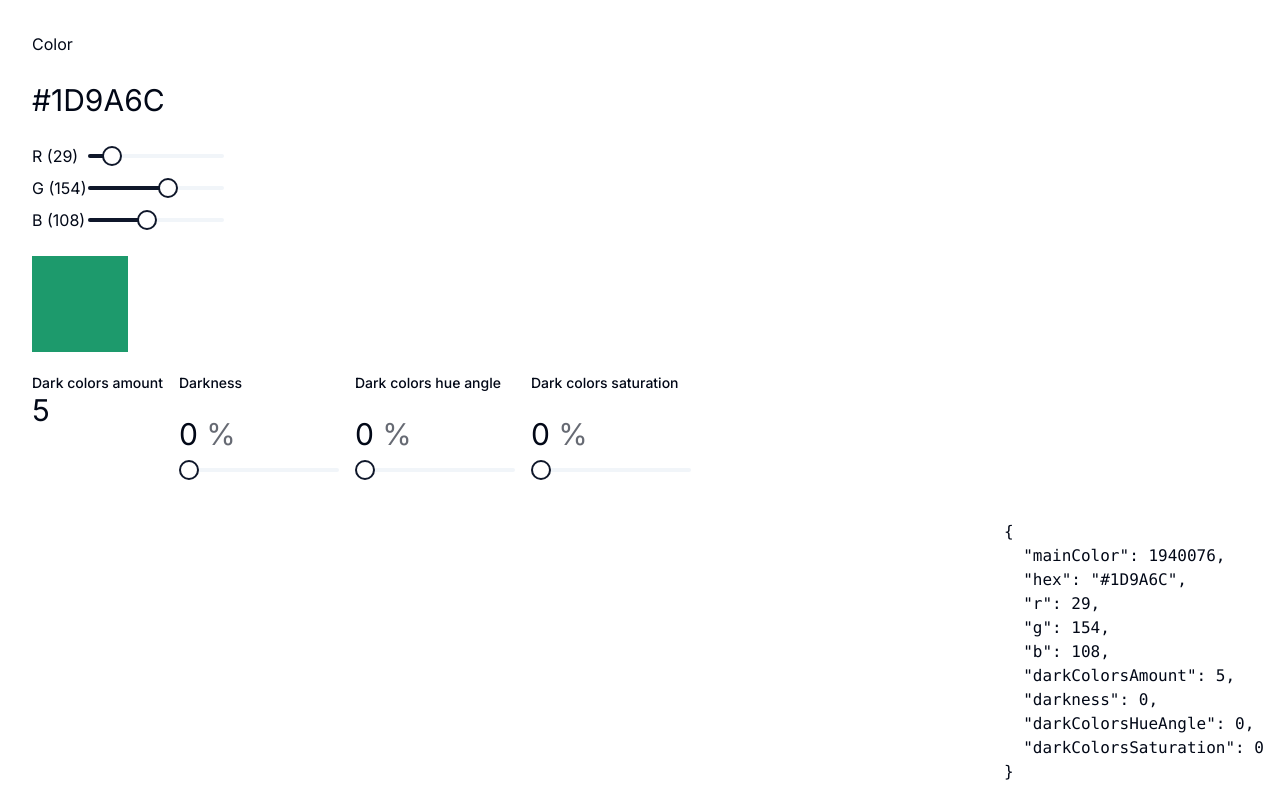
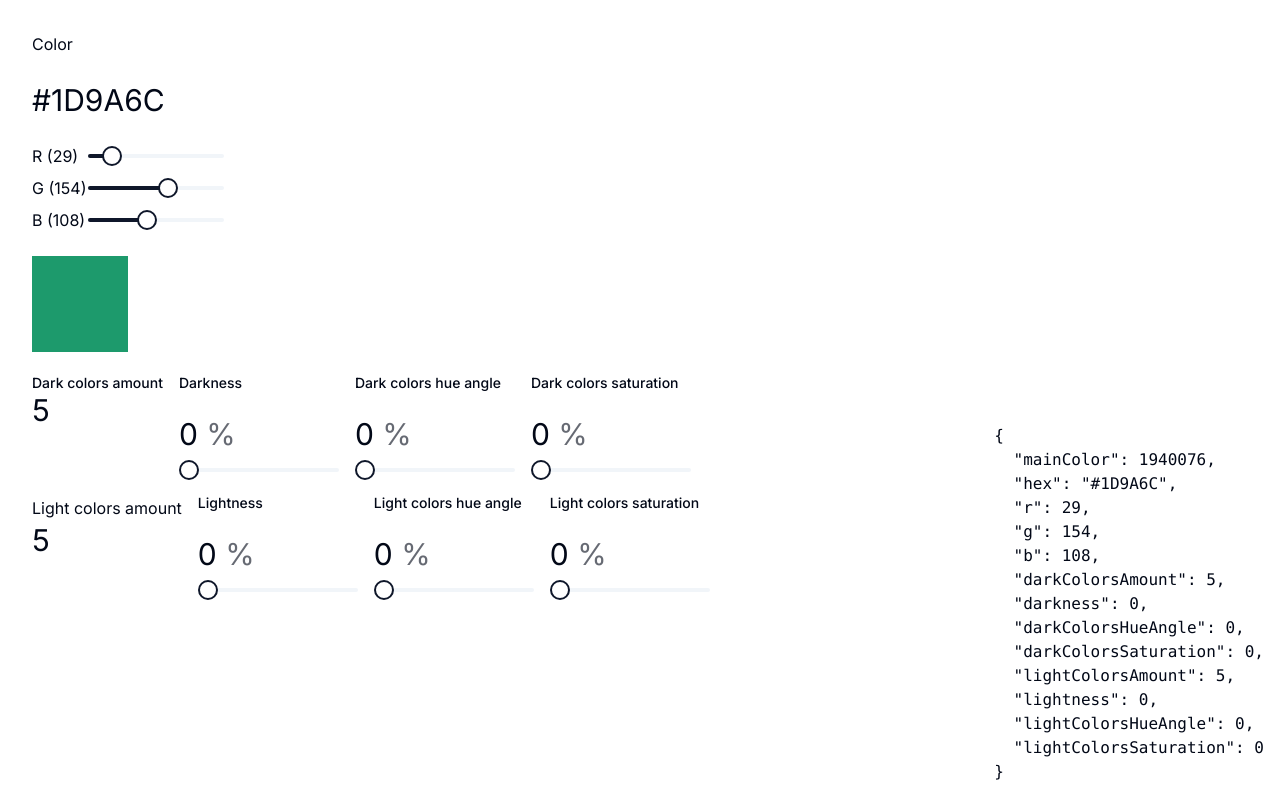
Before and after one commit to JairHuamanBellido/Oxidus, a Next.js app: page / in a window 1280 px wide. Built offline with nearby package versions, Linux system fonts and the light colour scheme.

Commit message:
feat(theme): add light theme setting

```diff
--- /dev/null
+++ b/app/components/LightThemeSettingSection.tsx
@@ -0,0 +1,73 @@
+import { useThemeContext } from "@/components/contexts/ThemeContext/ThemeContext";
+import { Input } from "@/components/ui/input";
+import { Label } from "@radix-ui/react-label";
+import ThemeSettingSlider from "./ThemeSettingSlider";
+
+export default function LightThemeSettingSection() {
+  const {
+    setLightThemeSettings,
+    lightColorsAmount,
+    lightColorsHueAngle,
+    lightColorsSaturation,
+    lightness,
+  } = useThemeContext();
+
+  return (
+    <div className="flex space-x-4">
+      <div className="flex flex-col">
+        <Label>Light colors amount</Label>
+        <Input
+          type="number"
+          className="inline-block border-none p-0 text-3xl w-10 focus-visible:ring-0 focus-visible:ring-offset-0"
+          minLength={0}
+          maxLength={2}
+          value={lightColorsAmount}
+          onChange={(e) =>
+            setLightThemeSettings({
+              lightColorsAmount: parseInt(e.target.value),
+              lightColorsHueAngle,
+              lightColorsSaturation,
+              lightness,
+            })
+          }
+        />
+      </div>
+      <ThemeSettingSlider
+        label="Lightness"
+        value={lightness}
+        onValueChange={(val) =>
+          setLightThemeSettings({
+            lightColorsAmount,
+            lightColorsHueAngle,
+            lightColorsSaturation,
+            lightness: val,
+          })
+        }
+      />
+      <ThemeSettingSlider
+        label="Light colors hue angle"
+        value={lightColorsHueAngle}
+        onValueChange={(val) =>
+          setLightThemeSettings({
+            lightColorsAmount,
+            lightColorsHueAngle: val,
+            lightColorsSaturation,
+            lightness,
+          })
+        }
+      />
+      <ThemeSettingSlider
+        label="Light colors saturation"
+        value={lightColorsSaturation}
+        onValueChange={(val) =>
+          setLightThemeSettings({
+            lightColorsAmount,
+            lightColorsHueAngle,
+            lightColorsSaturation: val,
+            lightness,
+          })
+        }
+      />
+    </div>
+  );
+}
--- a/app/page.tsx
+++ b/app/page.tsx
@@ -8,6 +8,7 @@ import {
 import { HexInput } from "@/app/components/HexInput";
 import { RGBSliders } from "@/app/components/RGBSliders";
 import DarkThemeSettingSection from "./components/DarkThemeSettingSection";
+import LightThemeSettingSection from "./components/LightThemeSettingSection";
 
 export default function Home() {
   return (
@@ -32,6 +33,7 @@ function PageContent() {
 
       <div className={"w-24 h-24"} style={{ backgroundColor: hex }}></div>
       <DarkThemeSettingSection />
+      <LightThemeSettingSection />
     </main>
   );
 }
--- a/components/contexts/ThemeContext/ThemeContext.tsx
+++ b/components/contexts/ThemeContext/ThemeContext.tsx
@@ -13,6 +13,10 @@ export type ThemeVariables = {
   darkness: number;
   darkColorsHueAngle: number;
   darkColorsSaturation: number;
+  lightColorsAmount: number;
+  lightness: number;
+  lightColorsHueAngle: number;
+  lightColorsSaturation: number;
 };
 
 export type ThemeContextType = ThemeVariables & {
@@ -26,6 +30,15 @@ export type ThemeContextType = ThemeVariables & {
       | "darkColorsHueAngle"
       | "darkness"
       | "darkColorsSaturation"
+    >,
+  ) => void;
+  setLightThemeSettings: (
+    lightThemeSettings: Pick<
+      ThemeVariables,
+      | "lightColorsAmount"
+      | "lightColorsHueAngle"
+      | "lightness"
+      | "lightColorsSaturation"
     >,
   ) => void;
 };
@@ -45,6 +58,10 @@ function getThemeVariablesDefaultValues(): ThemeVariables {
     darkness: 0,
     darkColorsHueAngle: 0,
     darkColorsSaturation: 0,
+    lightColorsAmount: 5,
+    lightness: 0,
+    lightColorsHueAngle: 0,
+    lightColorsSaturation: 0,
   };
 }
 
@@ -54,6 +71,7 @@ const ThemeContext = createContext<ThemeContextType>({
   setRGB: () => {},
   setHex: () => {},
   setDarkThemeSettings: () => {},
+  setLightThemeSettings: () => {},
 });
 
 export function ThemeContextProvider({ children }: { children: ReactNode }) {
@@ -124,7 +142,30 @@ export function ThemeContextProvider({ children }: { children: ReactNode }) {
       darkness,
     });
   }
+  function setLightThemeSettings(
+    lightThemeSettings: Pick<
+      ThemeVariables,
+      | "lightColorsAmount"
+      | "lightColorsHueAngle"
+      | "lightness"
+      | "lightColorsSaturation"
+    >,
+  ) {
+    const {
+      lightColorsAmount,
+      lightColorsHueAngle,
+      lightColorsSaturation,
+      lightness,
+    } = lightThemeSettings;
 
+    setVariables({
+      ...variables,
+      lightColorsAmount,
+      lightColorsHueAngle,
+      lightColorsSaturation,
+      lightness,
+    });
+  }
   return (
     <ThemeContext.Provider
       value={{
@@ -133,6 +174,7 @@ export function ThemeContextProvider({ children }: { children: ReactNode }) {
         setRGB,
         setHex,
         setDarkThemeSettings,
+        setLightThemeSettings,
       }}
     >
       {children}
```
